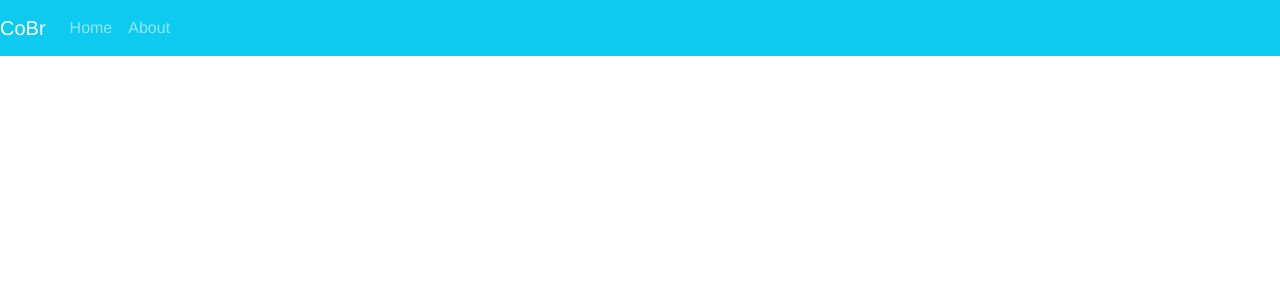
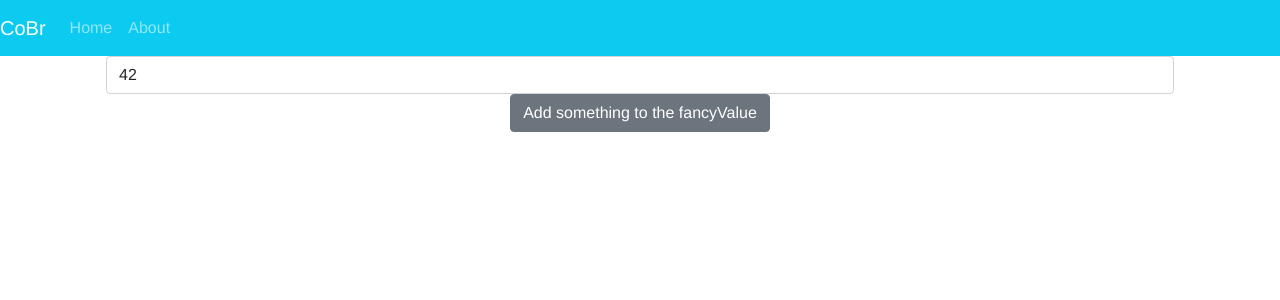
Before and after one commit to marmer/code-brunch-calc, a Vue app: page / in a window 1280 px wide. Shown: the top 300 px of the page. Built offline with nearby package versions, Linux system fonts and the light colour scheme.

Commit message:
SOME TRYPOUT

```diff
--- a/src/components/CodeBrunchCalculator.vue
+++ b/src/components/CodeBrunchCalculator.vue
@@ -1,5 +1,7 @@
 <template>
   <b-container>
+    <b-form-input type="text" v-model="fancyValue"></b-form-input>
+    <b-button @click="addSomethingToTheValue()">Add something to the fancyValue</b-button>
   </b-container>
 </template>
 
@@ -8,7 +10,11 @@ import { Component, Vue } from 'vue-property-decorator'
 
 @Component
 export default class CodeBrunchCalculator extends Vue {
-  // @Prop() private msg!: string
+  private fancyValue = '42'
+
+  addSomethingToTheValue (): void {
+    this.fancyValue = this.fancyValue + 'noch was'
+  }
 }
 </script>
 
```
Also changed, not shown: 1 other file (tests, documents, lock files or other folders).
